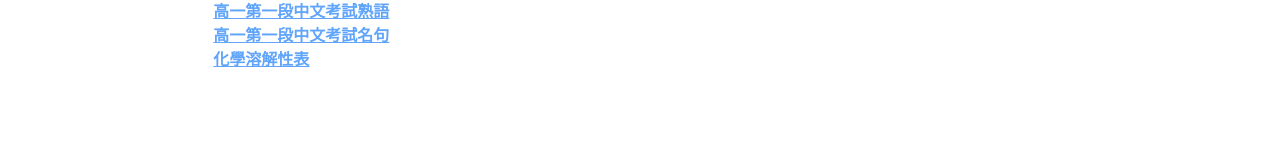
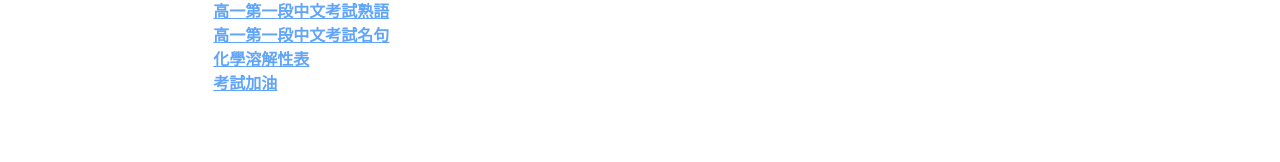
Before and after one commit to knlao/effortless-revision, a Next.js app: page /shortcut in a window 1280 px wide. Shown: the part 233-395 px from the top of the page. Built offline with nearby package versions, Linux system fonts and the light colour scheme.

Commit message:
Update shortcut.js

```diff
--- a/pages/shortcut.js
+++ b/pages/shortcut.js
@@ -18,6 +18,8 @@ function About() {
             <Link className="text-l font-semibold text-blue-400 underline" href="/chi/s4-term1-exam-quotes/first/whole/blanks">高一第一段中文考試名句</Link>
             <br></br>
             <Link className="text-l font-semibold text-blue-400 underline" href="/chem/chemical-solubility/chemical/solubility/blanks">化學溶解性表</Link>
+            <br></br>
+            <a className="text-l font-semibold text-blue-400 underline" href="https://www.youtube.com/watch?v=dQw4w9WgXcQ">考試加油</a>
         </div>
     );
 }
```
